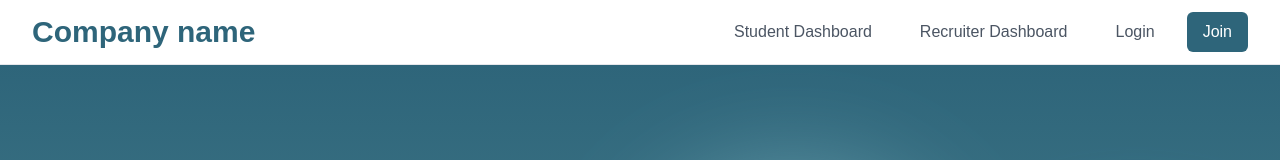
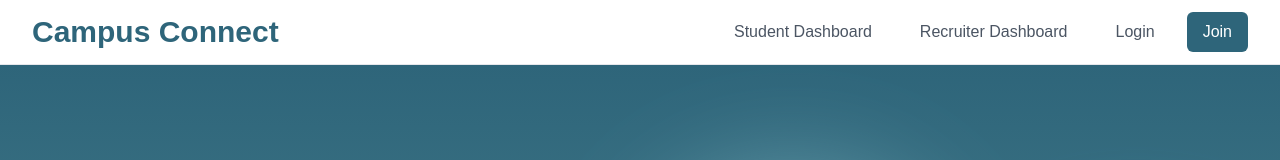
Before and after one commit to aditionkar/crps, a Next.js app: page / in a window 1280 px wide. Shown: the top 160 px of the page. Built offline with nearby package versions, Linux system fonts and the light colour scheme.

Commit message:
improvement

```diff
--- a/components/shared/footer/Footer.tsx
+++ b/components/shared/footer/Footer.tsx
@@ -188,7 +188,7 @@ function Footer() {
                     d="M3 5a2 2 0 012-2h3.28a1 1 0 01.948.684l1.498 4.493a1 1 0 01-.502 1.21l-2.257 1.13a11.042 11.042 0 005.516 5.516l1.13-2.257a1 1 0 011.21-.502l4.493 1.498a1 1 0 01.684.949V19a2 2 0 01-2 2h-1C9.716 21 3 14.284 3 6V5z"
                   ></path>
                 </svg>
-                <span className="text-accent-lighter">+1 (555) 123-4567</span>
+                <span className="text-accent-lighter">+91 555-123-4567</span>
               </li>
             </ul>
             <form className="mt-6">
--- a/components/shared/navbar/Navbar.tsx
+++ b/components/shared/navbar/Navbar.tsx
@@ -13,7 +13,7 @@ export function Navbar() {
           <div className="flex-shrink-0">
             <Link href="/">
               <span className="text-3xl font-semibold text-[#2e657a]">
-                Company name
+                Campus Connect
               </span>
             </Link>
           </div>
--- a/components/shared/navbar/NavbarRecruiters.tsx
+++ b/components/shared/navbar/NavbarRecruiters.tsx
@@ -13,7 +13,7 @@ export function NavbarRecruiters() {
           <div className="flex-shrink-0">
             <Link href="/">
               <span className="text-3xl font-semibold text-[#2e657a]">
-                Company name
+                Campus Connect
               </span>
             </Link>
           </div>
--- a/components/shared/navbar/NavbarStudents.tsx
+++ b/components/shared/navbar/NavbarStudents.tsx
@@ -17,7 +17,7 @@ export function NavbarStudents() {
           <div className="flex-shrink-0">
             <Link href="/">
               <span className="text-3xl font-semibold text-[#2e657a]">
-                Company name
+                Campus Connect
               </span>
             </Link>
           </div>
```
